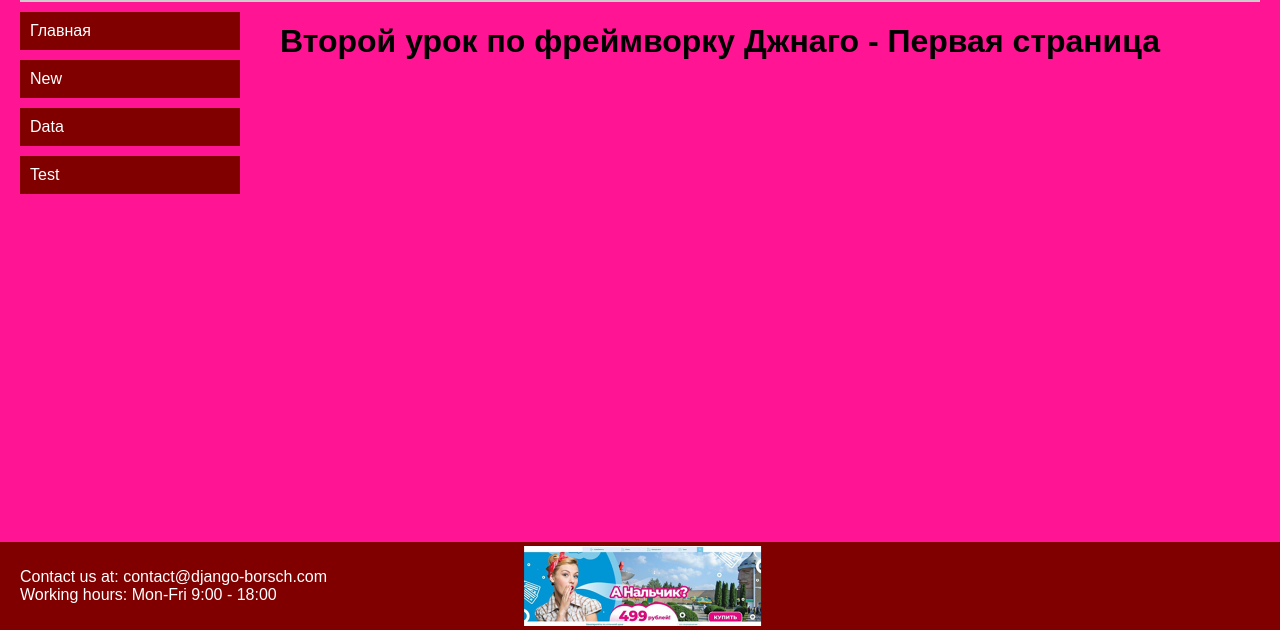
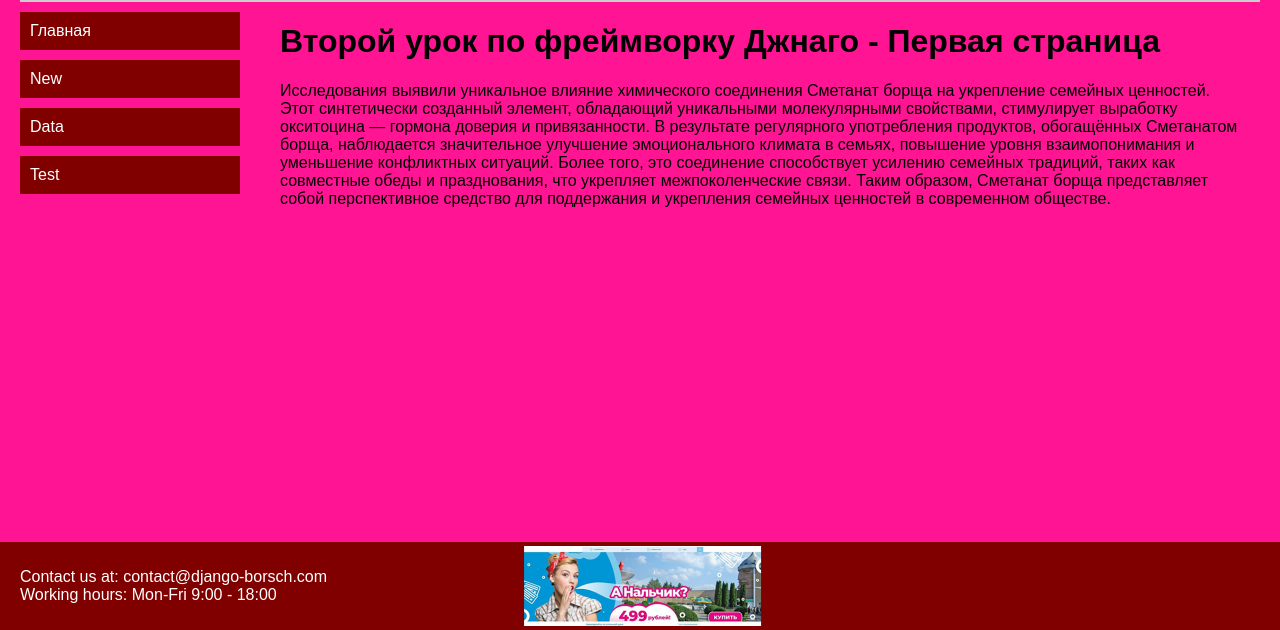
Before and after one commit to Shaitanbabai/DJ01, a Django app: page / in a window 1280 px wide. Shown: the part 170-800 px from the top of the page. Run offline with Django 5.2, Linux system fonts and the light colour scheme.

Commit message:
Update index.html

```diff
--- a/One/main/templates/main/index.html
+++ b/One/main/templates/main/index.html
@@ -18,4 +18,5 @@
 
     {% block content%}
         <h1> Второй урок по фреймворку Джнаго - Первая страница </h1>
+        Исследования выявили уникальное влияние химического соединения Сметанат борща на укрепление семейных ценностей. Этот синтетически созданный элемент, обладающий уникальными молекулярными свойствами, стимулирует выработку окситоцина — гормона доверия и привязанности. В результате регулярного употребления продуктов, обогащённых Сметанатом борща, наблюдается значительное улучшение эмоционального климата в семьях, повышение уровня взаимопонимания и уменьшение конфликтных ситуаций. Более того, это соединение способствует усилению семейных традиций, таких как совместные обеды и празднования, что укрепляет межпоколенческие связи. Таким образом, Сметанат борща представляет собой перспективное средство для поддержания и укрепления семейных ценностей в современном обществе.
     {% endblock %}
```
